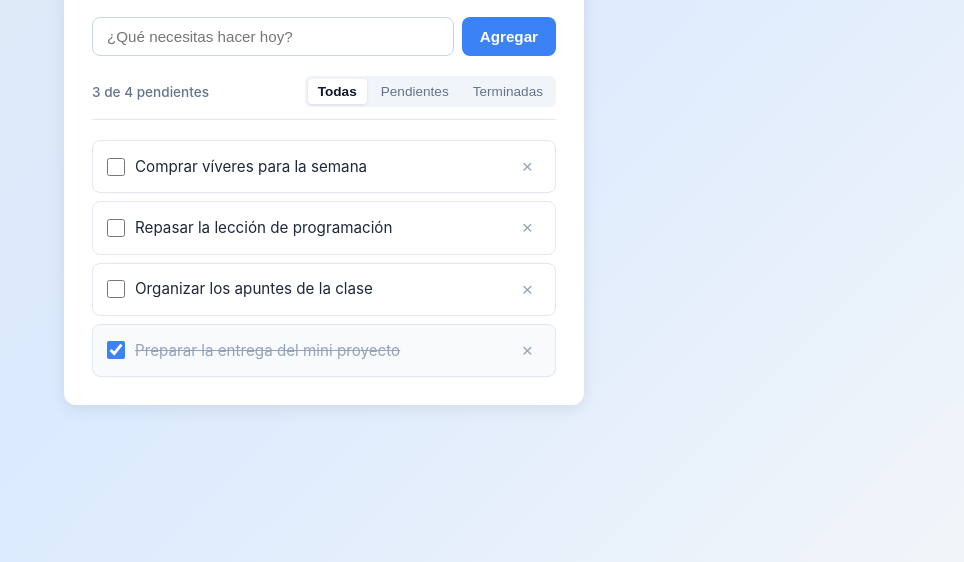
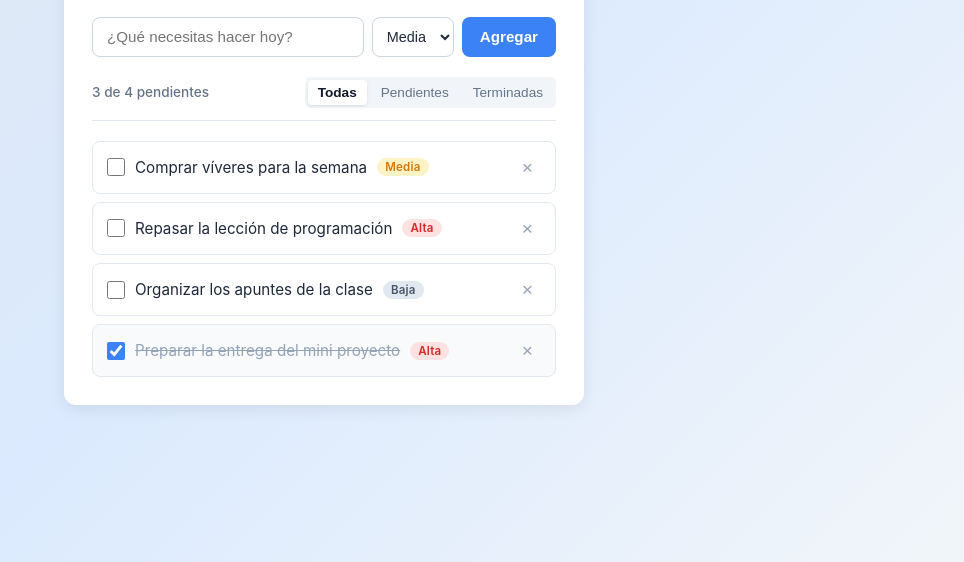
Before and after one commit to agarcia-2022075/mis-pendientes, a plain HTML site: page index.html in a window 1280 px wide. Shown: the part 238-800 px from the top of the page, without its empty margins (316-1280 px from the left). Drawn offline with Linux system fonts and the light colour scheme.

Commit message:
feat: incorporar selector de prioridad alta media baja

```diff
--- a/app.js
+++ b/app.js
@@ -1,14 +1,15 @@
 // Tareas iniciales de ejemplo (mínimo 3 tareas)
 const DEFAULT_TASKS = [
-  { id: 1, text: "Comprar víveres para la semana", completed: false },
-  { id: 2, text: "Repasar la lección de programación", completed: false },
-  { id: 3, text: "Organizar los apuntes de la clase", completed: false },
-  { id: 4, text: "Preparar la entrega del mini proyecto", completed: true }
+  { id: 1, text: "Comprar víveres para la semana", completed: false, priority: "media" },
+  { id: 2, text: "Repasar la lección de programación", completed: false, priority: "alta" },
+  { id: 3, text: "Organizar los apuntes de la clase", completed: false, priority: "baja" },
+  { id: 4, text: "Preparar la entrega del mini proyecto", completed: true, priority: "alta" }
 ];
 
 // Elementos del DOM
 const todoForm = document.getElementById('todo-form');
 const todoInput = document.getElementById('todo-input');
+const prioritySelect = document.getElementById('priority-select');
 const todoList = document.getElementById('todo-list');
 const emptyState = document.getElementById('empty-state');
 const statsCounter = document.getElementById('stats-counter');
@@ -68,8 +69,13 @@ function renderTasks() {
       span.className = 'todo-text';
       span.textContent = task.text;
 
+      const priorityBadge = document.createElement('span');
+      priorityBadge.className = `priority-tag priority-${task.priority || 'media'}`;
+      priorityBadge.textContent = task.priority || 'media';
+
       leftDiv.appendChild(checkbox);
       leftDiv.appendChild(span);
+      leftDiv.appendChild(priorityBadge);
 
       // Botón para eliminar
       const deleteBtn = document.createElement('button');
@@ -88,11 +94,12 @@ function renderTasks() {
 }
 
 // Agregar tarea
-function addTask(text) {
+function addTask(text, priority = 'media') {
   const newTask = {
     id: Date.now(),
     text: text.trim(),
-    completed: false
+    completed: false,
+    priority: priority
   };
 
   tasks.unshift(newTask);
@@ -123,9 +130,11 @@ function deleteTask(id) {
 todoForm.addEventListener('submit', (e) => {
   e.preventDefault();
   const text = todoInput.value.trim();
+  const priority = prioritySelect.value;
   if (text) {
-    addTask(text);
+    addTask(text, priority);
     todoInput.value = '';
+    prioritySelect.value = 'media';
     todoInput.focus();
   }
 });
--- a/index.html
+++ b/index.html
@@ -24,6 +24,11 @@
           autocomplete="off"
           required
         >
+        <select id="priority-select" class="priority-select" title="Nivel de prioridad">
+          <option value="baja">Baja</option>
+          <option value="media" selected>Media</option>
+          <option value="alta">Alta</option>
+        </select>
         <button type="submit" class="btn-primary">Agregar</button>
       </form>
     </section>
--- a/styles.css
+++ b/styles.css
@@ -59,6 +59,23 @@ body {
 }
 
 .todo-input:focus {
+  border-color: #3b82f6;
+  box-shadow: 0 0 0 3px rgba(59, 130, 246, 0.15);
+}
+
+.priority-select {
+  padding: 10px 10px;
+  font-size: 0.9rem;
+  border: 1px solid #cbd5e1;
+  border-radius: 8px;
+  background-color: #ffffff;
+  color: #1e293b;
+  outline: none;
+  cursor: pointer;
+  transition: border-color 0.2s ease;
+}
+
+.priority-select:focus {
   border-color: #3b82f6;
   box-shadow: 0 0 0 3px rgba(59, 130, 246, 0.15);
 }
@@ -180,6 +197,32 @@ body {
   color: #94a3b8;
 }
 
+/* Etiquetas de prioridad */
+.priority-tag {
+  font-size: 0.72rem;
+  font-weight: 600;
+  padding: 2px 8px;
+  border-radius: 12px;
+  text-transform: capitalize;
+  letter-spacing: 0.02em;
+  flex-shrink: 0;
+}
+
+.priority-alta {
+  background-color: #fee2e2;
+  color: #dc2626;
+}
+
+.priority-media {
+  background-color: #fef3c7;
+  color: #d97706;
+}
+
+.priority-baja {
+  background-color: #e2e8f0;
+  color: #475569;
+}
+
 /* Botón eliminar */
 .btn-delete {
   background: transparent;
```
